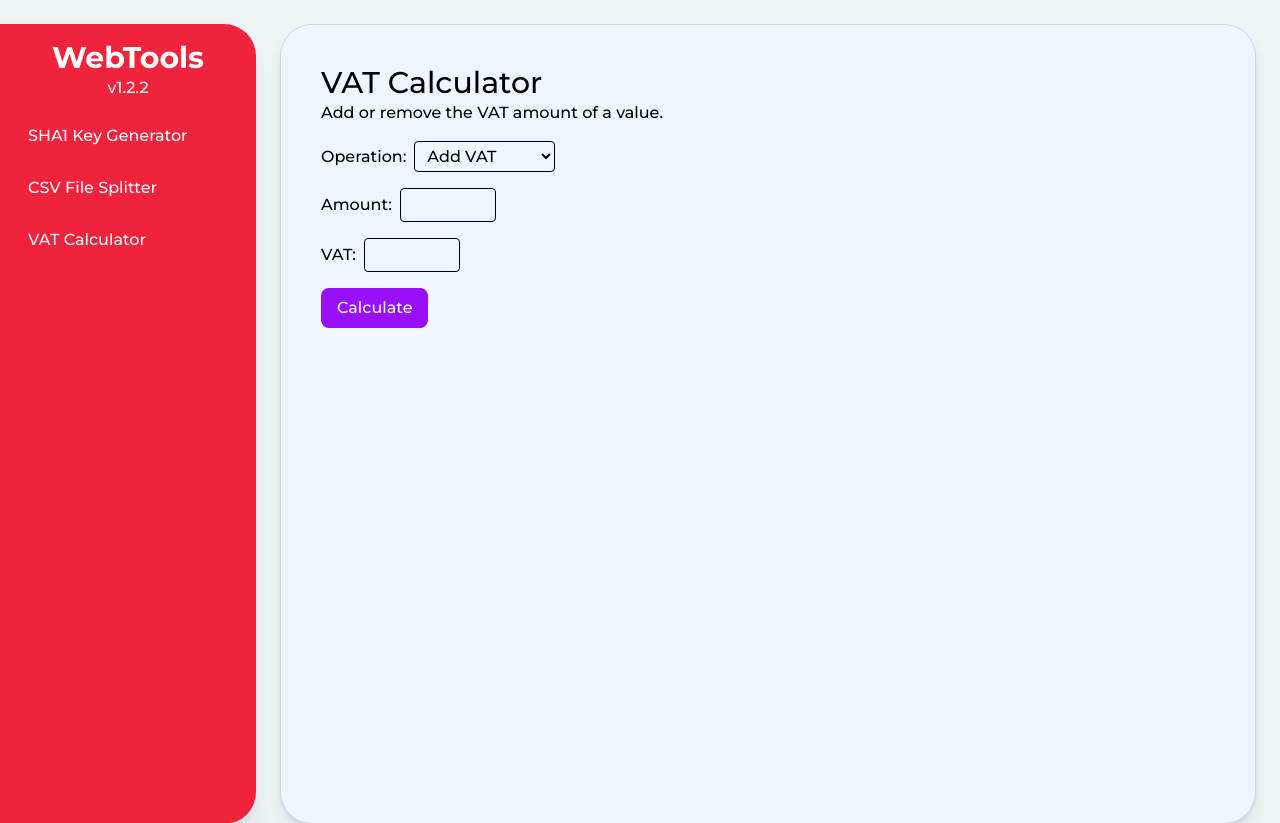
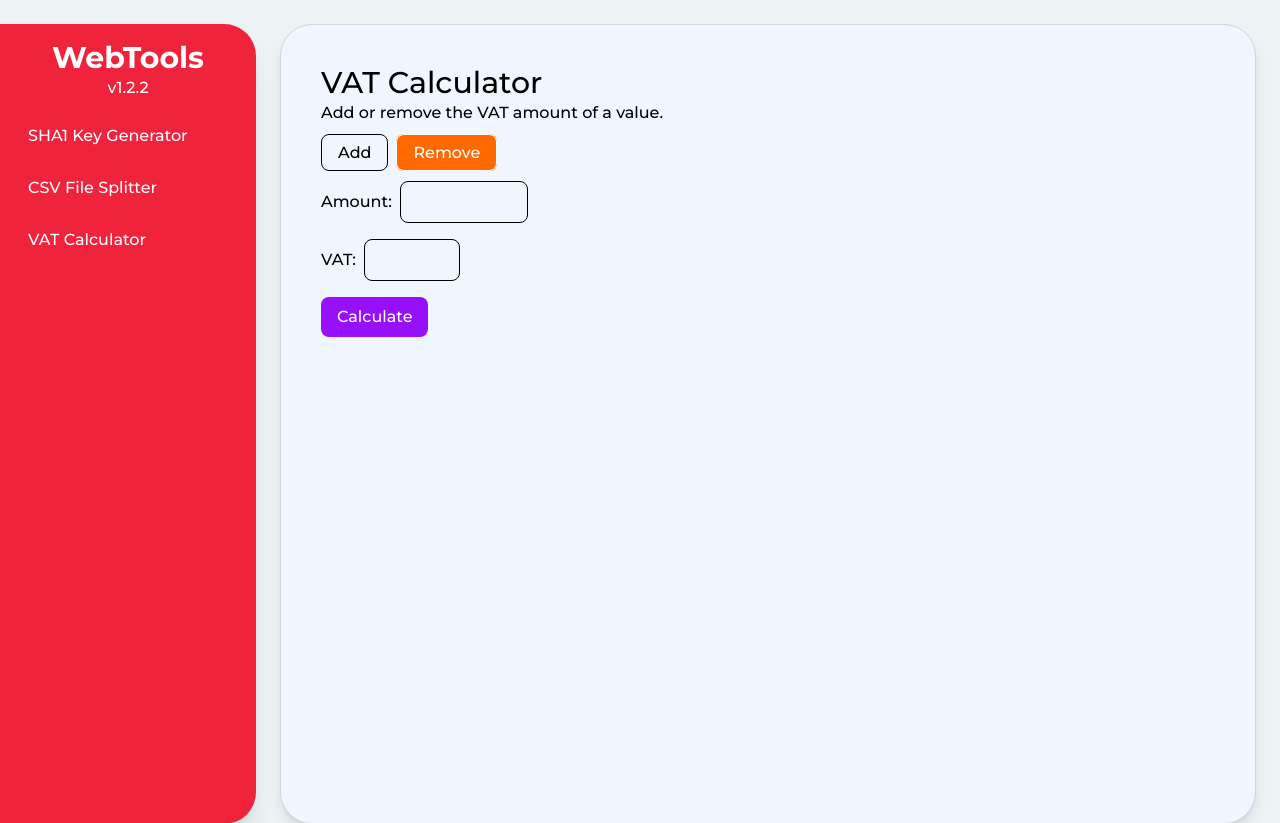
Before and after one commit to nihilne/WebTools, a Flask app: page /vatcalc in a window 1280 px wide. Shown: the top 823 px of the page. Run offline with Flask 3, Linux system fonts and the light colour scheme; style sheets or scripts are compiled from the project's sources.

Commit message:
feat: swap dropdown with buttons

```diff
--- a/app/templates/vatcalc.html
+++ b/app/templates/vatcalc.html
@@ -4,20 +4,28 @@
 <h1 class="text-3xl">VAT Calculator</h1>
 <p>Add or remove the VAT amount of a value.</p>
 <form hx-post="/vatcalc/calculate" hx-target="#output" hx-swap="innerHTML" class="my-4 space-y-4">
-    <label class="flex items-center gap-2">
-        <span>Operation:</span>
-        <select name="mode" class="border rounded px-2 py-1">
-            <option value="add">Add VAT</option>
-            <option value="remove">Remove VAT</option>
-        </select>
-    </label>
+    <div class="flex gap-2">
+        <label class="cursor-pointer">
+            <input type="radio" name="mode" value="add" class="hidden peer">
+            <span class="px-4 py-2 border rounded-lg peer-checked:bg-green-500 peer-checked:text-white">
+                Add
+            </span>
+        </label>
+
+        <label class="cursor-pointer">
+            <input type="radio" name="mode" value="remove" class="hidden peer" checked>
+            <span class="px-4 py-2 border rounded-lg peer-checked:bg-orange-500 peer-checked:text-white">
+                Remove
+            </span>
+        </label>
+    </div>
     <label class="flex items-center gap-2">
         <span>Amount:</span>
-        <input type="number" name="amount" step="0.01" class="border rounded px-2 py-1 w-24" required>
+        <input type="number" name="amount" step="0.01" class="border rounded-lg px-2 py-2 w-32" required>
     </label>
     <label class="flex items-center gap-2">
         <span>VAT:</span>
-        <input type="number" name="rate" step="0.01" class="border rounded px-2 py-1 w-24" required>
+        <input type="number" name="rate" step="0.01" class="border rounded-lg px-2 py-2 w-24" required>
     </label>
     <button type="submit"
         class="cursor-pointer px-4 py-2 bg-purple-600 text-white rounded-lg hover:scale-105 transition">
```
